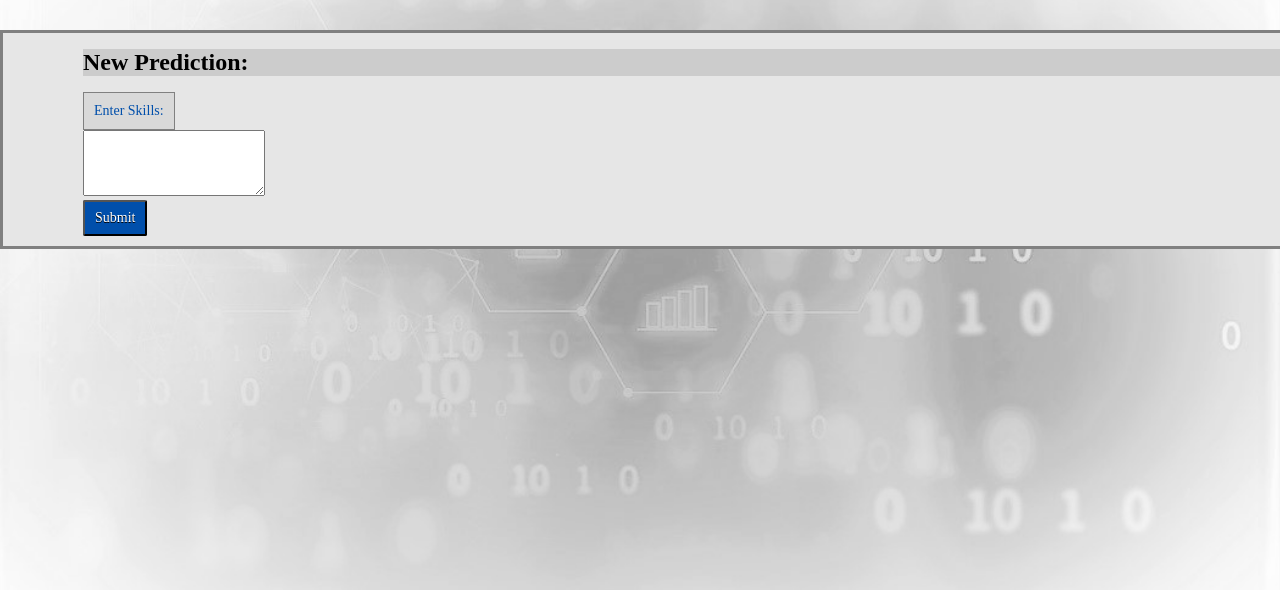
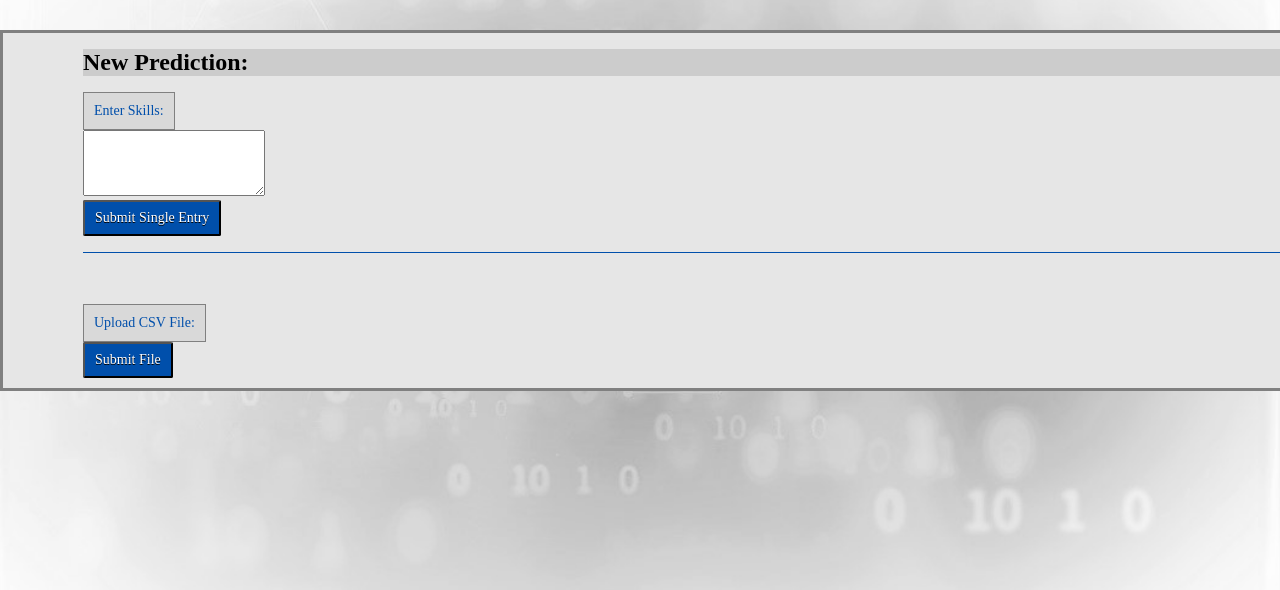
Before and after one commit to tabs11/JobApplicantsPrediction, a Flask app: page /new_entries in a window 1280 px wide; the page is wider, and only the part inside the window is pictured. Shown: the part 146-736 px from the top of that part. Run offline with Flask 3, Linux system fonts and the light colour scheme; some libraries are stand-ins or nearby versions; some web fonts are replaced.

Commit message:
Add files via upload

```diff
--- a/FlaskApplication/templates/model_prediction_new_entry.html
+++ b/FlaskApplication/templates/model_prediction_new_entry.html
@@ -13,14 +13,24 @@
         {% endif %}
     {% endwith %}
 
-    <!-- Form for new entries -->
+    <!-- Form for single entry -->
     <form method="POST" action="{{ url_for('new_entry') }}">
         <div class="form-group">
             <label for="additional_data">Enter Skills:</label>
             <textarea id="additional_data" name="additional_data" class="form-control" rows="4"></textarea>
         </div>
+        <button type="submit" name="submit_type" value="single" class="mybutton">Submit Single Entry</button>
+    </form>
 
-        <button type="submit" class="mybutton">Submit</button>
+    <hr>
+
+    <!-- Form for file upload -->
+    <form method="POST" action="{{ url_for('new_entry') }}" enctype="multipart/form-data">
+        <div class="form-group">
+            <label for="file">Upload CSV File:</label>
+            <input type="file" id="file" name="file" accept=".csv">
+        </div>
+        <button type="submit" name="submit_type" value="file" class="mybutton">Submit File</button>
     </form>
 
     <div id="prediction-results">
@@ -28,8 +38,5 @@
             {{ result | safe }}
         {% endif %}
     </div>
-
-
-
 </div>
 {% endblock %}
```
